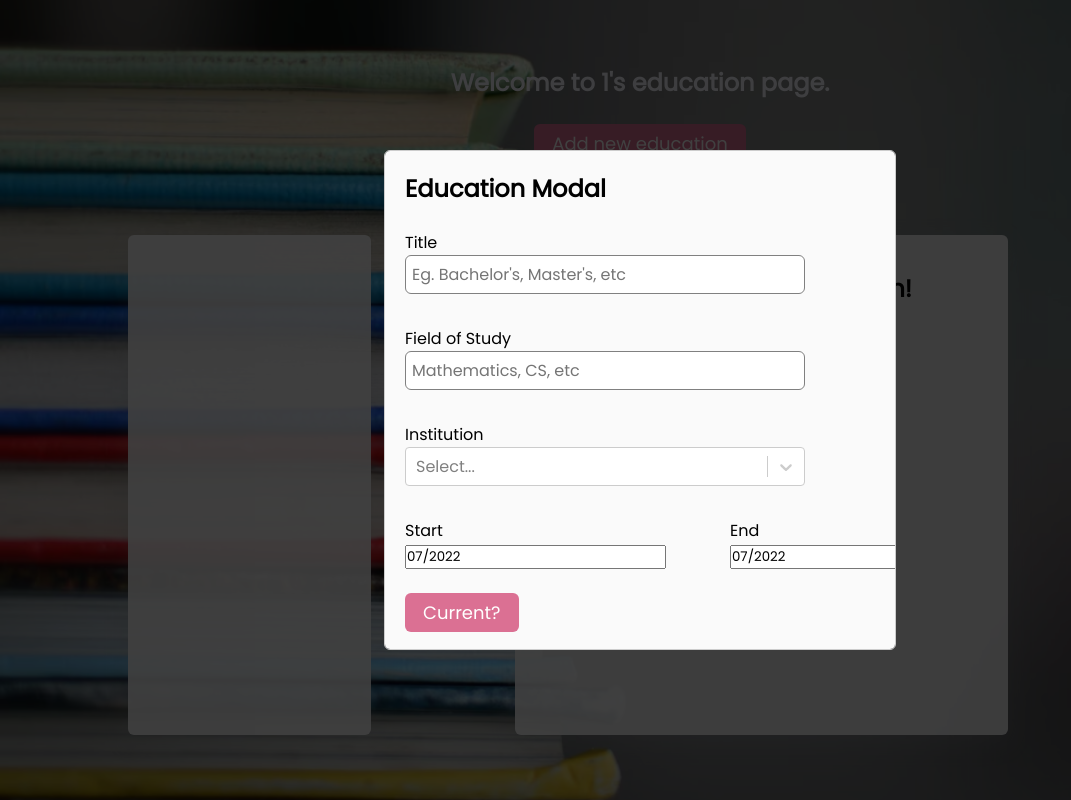
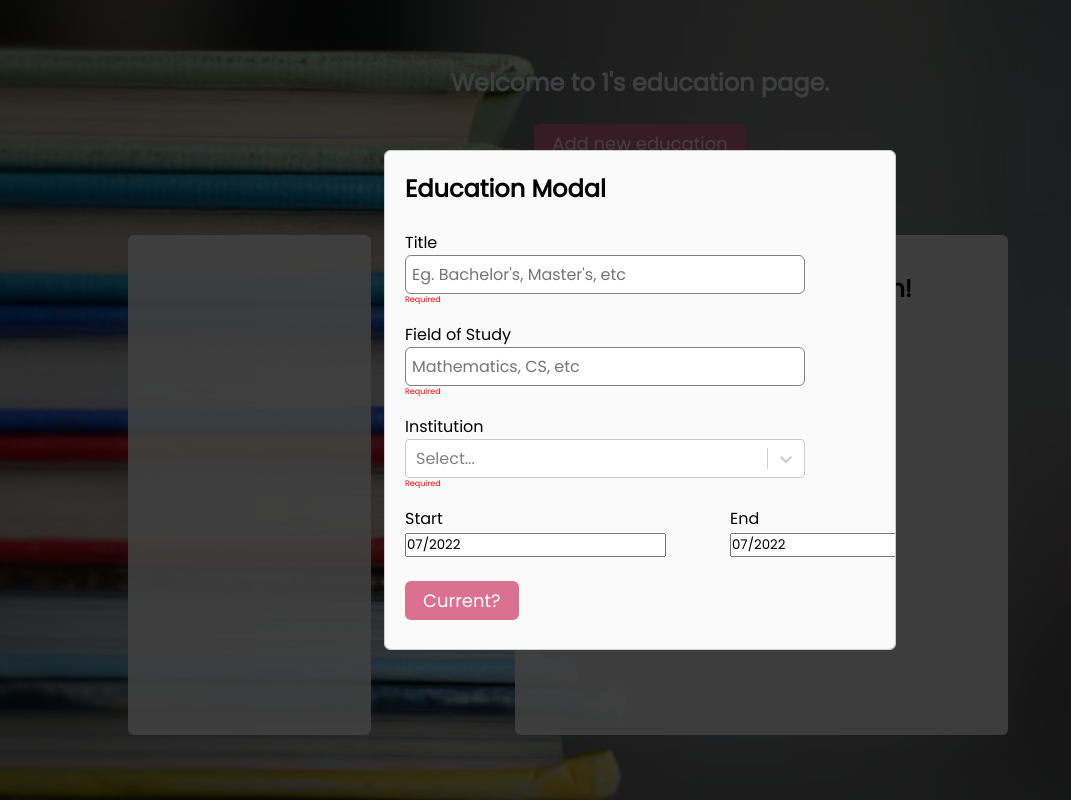
Before and after one commit to kunal70006/showwcase-challenge, a Next.js app: page /1 in a window 1280 px wide. Both pictures are taken after a click on the button "Add new education". Shown: the whole page, without its empty margins (0-1071 px from the left). Built offline with nearby package versions, Linux system fonts and the light colour scheme.

Commit message:
added required text

```diff
--- a/src/components/ModalContainer/index.tsx
+++ b/src/components/ModalContainer/index.tsx
@@ -10,6 +10,7 @@ import {
   ModalStyles,
   StyledTextArea,
   StyledButton,
+  RequiredText,
 } from "../../styles/Styles";
 import "react-datepicker/dist/react-datepicker.css";
 import { ChangeEvent, Dispatch, SetStateAction } from "react";
@@ -62,23 +63,22 @@ const ModalContainer = ({
         id="degreeName"
         placeholder="Eg. Bachelor's, Master's, etc"
         handlChange={handleDegreeDetailsChange}
-        style={{ marginBottom: "2em" }}
       />
+      <RequiredText style={{ marginBottom: "2em" }}>Required</RequiredText>
       <Subtitle>Field of Study</Subtitle>
       <InputField
         value={degreeDetails.studyField}
         id="studyField"
         placeholder="Mathematics, CS, etc"
         handlChange={handleDegreeDetailsChange}
-        style={{ marginBottom: "2em" }}
       />
+      <RequiredText style={{ marginBottom: "2em" }}>Required</RequiredText>
       <Subtitle>Institution</Subtitle>
       <Select
         styles={{
           container: (provided: any) => ({
             ...provided,
             width: 400,
-            marginBottom: "2em",
           }),
         }}
         options={selectOptions}
@@ -92,6 +92,7 @@ const ModalContainer = ({
           setDegreeDetails({ ...degreeDetails, collegeName: val.label });
         }}
       />
+      <RequiredText style={{ marginBottom: "2em" }}>Required</RequiredText>
       <StyledDiv>
         <DateContainer>
           <Subtitle>Start</Subtitle>
--- a/src/styles/Styles.ts
+++ b/src/styles/Styles.ts
@@ -25,6 +25,11 @@ export const Heading = styled.h1`
 
 export const Subtitle = styled.p`
   font-size: 16px;
+`;
+
+export const RequiredText = styled.p`
+  font-size: 8px;
+  color: red;
 `;
 
 export const Input = styled.input`
```
